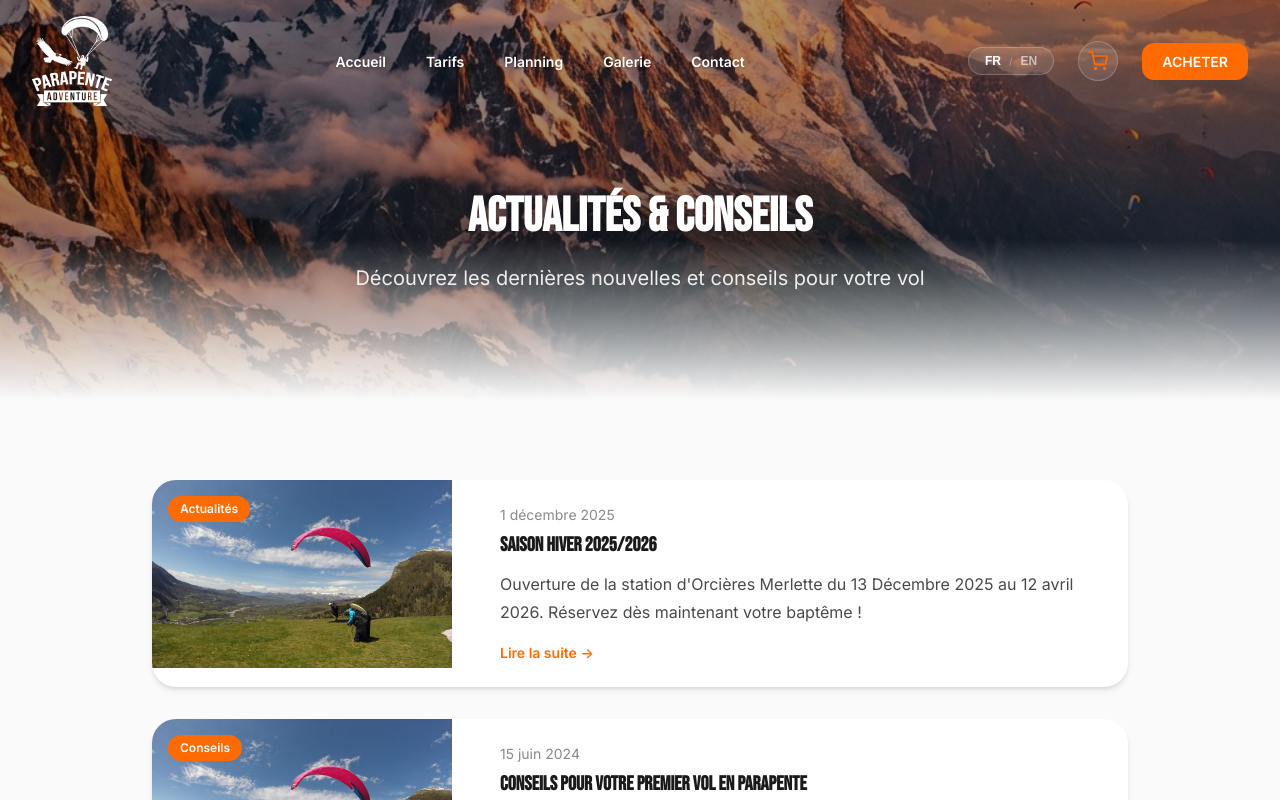
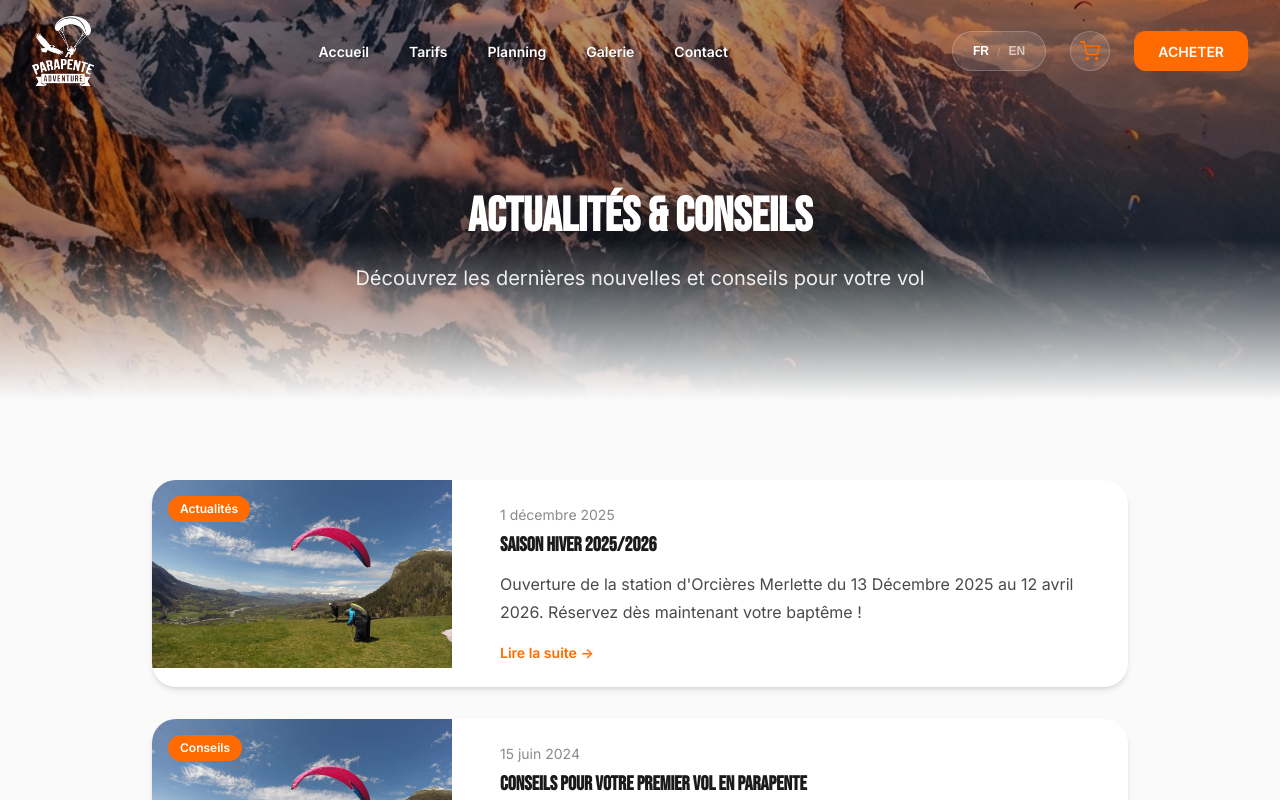
Before and after one commit to parapente-jp/parapente-adventure, a Next.js app: page /blog in a window 1280 px wide. Shown: the top 800 px of the page. Built offline with nearby package versions, Linux system fonts and the light colour scheme; a web font is replaced by a local one.

Commit message:
design: finalize navbar alignment by unifying element heights and scaling logo

```diff
--- a/src/components/layout/Header.module.css
+++ b/src/components/layout/Header.module.css
@@ -25,7 +25,6 @@
     align-items: center;
     justify-content: space-between;
     gap: var(--space-10);
-    min-height: 80px;
 }
 
 /* Logo */
@@ -38,7 +37,7 @@
 }
 
 .logoImg {
-    height: 90px;
+    height: 70px;
     width: auto;
     display: block;
     transition: all var(--transition-base);
@@ -46,7 +45,7 @@
 }
 
 .header.scrolled .logoImg {
-    height: 60px;
+    height: 50px;
     filter: none;
 }
 
@@ -147,7 +146,8 @@
     align-items: center;
     gap: var(--space-1);
     background: rgba(255, 255, 255, 0.1);
-    padding: 4px 12px;
+    padding: 0 var(--space-4);
+    height: 40px;
     border-radius: var(--radius-full);
     border: 1px solid rgba(255, 255, 255, 0.2);
 }
@@ -188,7 +188,10 @@
 }
 
 .reserveBtn {
-    padding: var(--space-2) var(--space-5);
+    display: flex;
+    align-items: center;
+    height: 40px;
+    padding: 0 var(--space-6);
     font-size: var(--text-sm);
     font-weight: var(--font-semibold);
     color: var(--color-white);
```
